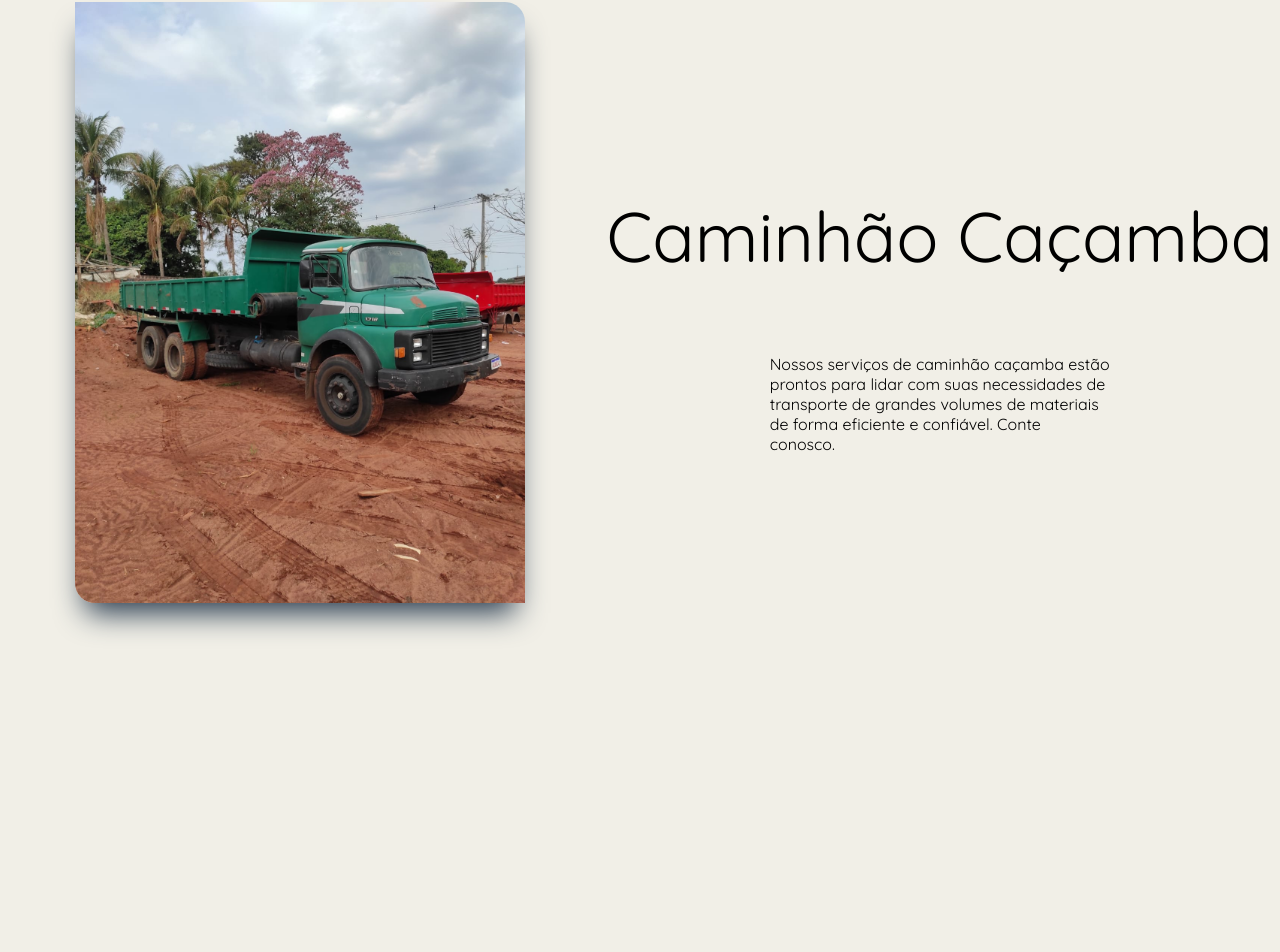
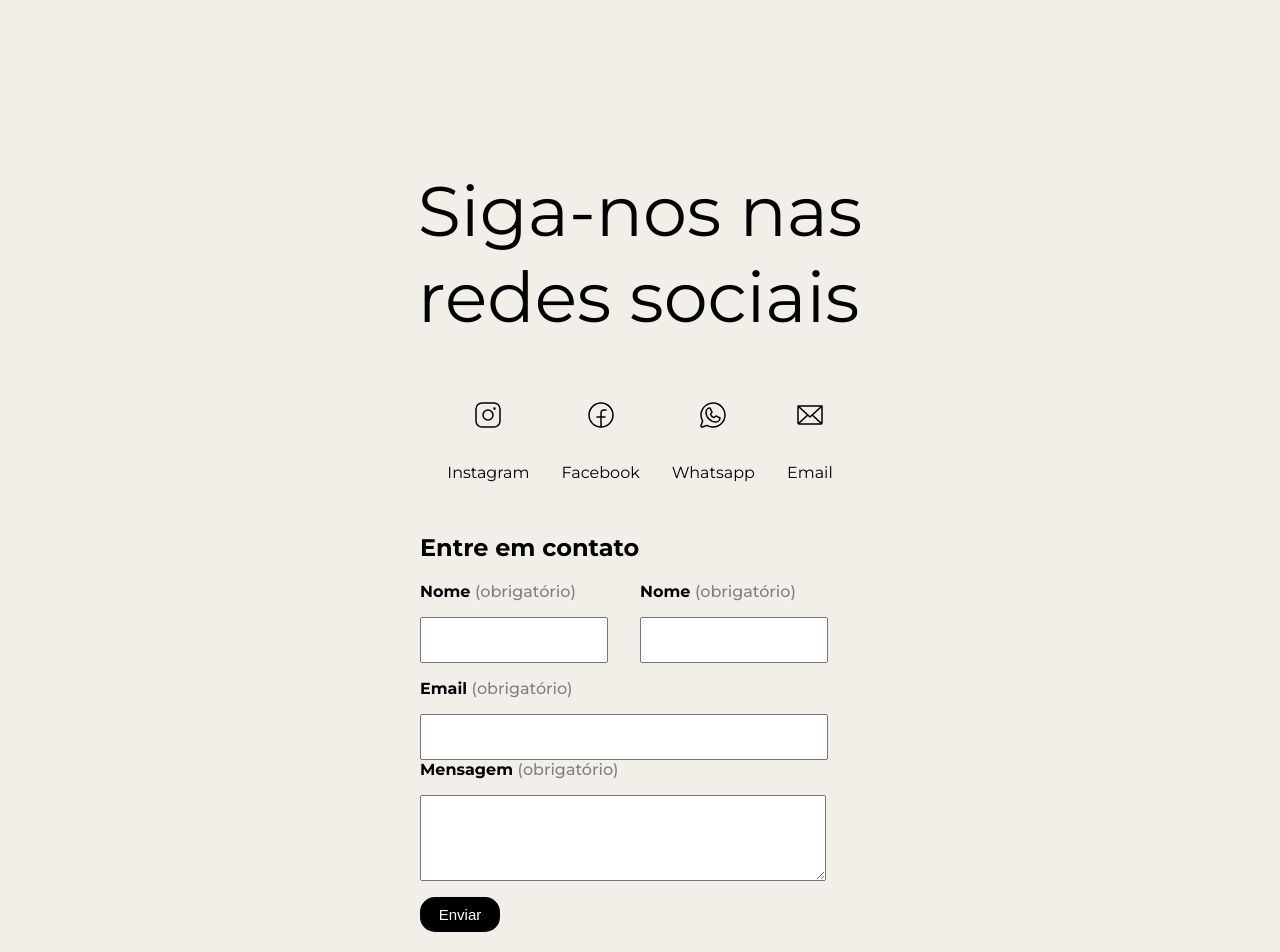
Before and after one commit to AlmirJrDev/JMOCCITERRAPLANAGEM, a React (Vite) app: page / in a window 1280 px wide. Shown: the part 4224-5176 px from the top of the page. Before the commit the page ends 5147 px from the top, so only its background shows below. Built offline with nearby package versions, Linux system fonts and the light colour scheme.

Commit message:
new components

```diff
--- a/index.html
+++ b/index.html
@@ -5,8 +5,8 @@
     <link rel="icon" type="image/svg+xml" href="/vite.svg" />
     <meta name="viewport" content="width=device-width, initial-scale=1.0" />
     <link rel="preconnect" href="https://fonts.googleapis.com">
-    <link rel="preconnect" href="https://fonts.gstatic.com" crossorigin>
-    <link href="https://fonts.googleapis.com/css2?family=Quicksand:wght@400;500&family=Roboto:wght@400;500;700&display=swap" rel="stylesheet">
+<link rel="preconnect" href="https://fonts.gstatic.com" crossorigin>
+<link href="https://fonts.googleapis.com/css2?family=Montserrat:wght@300;400;500;700&display=swap" rel="stylesheet">
     <title>Vite + React + TS</title>
   </head>
   <body>
--- a/package.json
+++ b/package.json
@@ -10,7 +10,9 @@
     "preview": "vite preview"
   },
   "dependencies": {
+    "@phosphor-icons/react": "^2.0.10",
     "@types/styled-components": "^5.1.26",
+    "phosphor-icons": "^1.4.2",
     "react": "^18.2.0",
     "react-dom": "^18.2.0",
     "styled-components": "^6.0.7"
--- a/src/App.tsx
+++ b/src/App.tsx
@@ -4,6 +4,8 @@ import GlobalStyle from "./global/globalStyles"
 import { ContainerMain } from "./components/Container"
 import { Service } from "./components/Service"
 import { Tools } from "./components/Tools"
+import { Medias } from "./components/Medias"
+import { Contact } from "./components/Contact"
 
 
 function App() {
@@ -16,6 +18,8 @@ function App() {
       <ContainerMain/>
       <Service/>
       <Tools/>
+      <Medias/>
+      <Contact/>
    </Fragment>
   )
 }
--- /dev/null
+++ b/src/components/Contact/index.tsx
@@ -0,0 +1,38 @@
+import { ContainerContact, DivImg, FormContainer, FormGroup } from "./style";
+
+
+export function Contact() {
+
+
+
+
+  return(
+    <ContainerContact>
+      <DivImg>
+
+      </DivImg>
+
+      <FormContainer>
+        <h2>Entre em contato</h2>
+
+        <form action="">
+          <FormGroup>
+            <div>
+              <label>Nome <span>(obrigatório)</span></label>
+              <input type="text" name="Nome" id="" />
+            </div>
+            <div>
+              <label>Nome <span>(obrigatório)</span></label>
+              <input type="text" name="Sobrenome" id="" />
+            </div>
+          </FormGroup>
+          <label>Email <span>(obrigatório)</span></label>
+          <input type="email" name="Sobrenome" id="" />
+          <label>Mensagem <span>(obrigatório)</span></label>
+          <textarea> </textarea>
+          <button>Enviar</button>
+        </form>
+      </FormContainer>
+    </ContainerContact>
+  )
+}
--- /dev/null
+++ b/src/components/Contact/style.ts
@@ -0,0 +1,100 @@
+import { styled } from "styled-components";
+
+export const ContainerContact = styled.section`
+  display: flex;
+  align-items: center;
+  justify-content: center;
+
+
+
+`
+export const DivImg = styled.div`
+  display: flex;
+  align-items: center;
+  justify-content: center;
+  img{
+
+  object-fit: cover;
+    height: 400px;
+    width: 800px;
+
+
+  }
+`
+export const FormContainer = styled.div`
+  display: flex;
+  align-items: flex-start;
+  justify-content: center;
+  flex-direction: column;
+
+  form{
+    display: flex;
+    align-items: flex-start;
+    justify-content: center;
+    flex-direction: column;
+  }
+
+  label{
+    align-items: flex-start;
+      margin-bottom: 1rem;
+      font-weight: bold;
+    }
+
+    span{
+      font-weight: 500;
+      color: gray
+    }
+
+    input{
+      width: 400px;
+      height: 40px;
+    }
+
+    textarea{
+      width: 400px;
+      height: 80px;
+
+      margin-bottom: 1rem;
+    }
+
+    button{
+      font-size: 15px;
+      background: #000;
+      border: none;
+      color: #fff;
+      width: 80px;
+      height: 35px;
+      border-radius: 15px;
+      margin-bottom: 2rem;
+    }
+`
+
+export const FormGroup = styled.div`
+    display: flex;
+    align-items: center;
+    justify-content: center;
+
+    div{
+      display: flex;
+    align-items: flex-start;
+    justify-content: center;
+    flex-direction: column;
+    margin-right: 2rem;
+    margin-bottom: 1rem;
+
+    label{
+      margin-bottom: 1rem;
+      font-weight: bold;
+    }
+
+    span{
+      font-weight: 500;
+      color: gray
+    }
+
+    input{
+      width: 180px;
+      height: 40px;
+    }
+   }
+`
--- a/src/components/Container/styles.ts
+++ b/src/components/Container/styles.ts
@@ -10,13 +10,14 @@ export const Container = styled.section`
     font-size: 40px;
     position: absolute;
     color: #fff;
+    font-family: 'Montserrat', sans-serif;
   }
 
   img{
     object-fit: cover;
     border-radius: 20px;
-    width: 90%;
-    height: 40%;
+    width: 1200px;
+    height: 800px;
     filter: brightness(50%);
   }
 `
--- /dev/null
+++ b/src/components/Medias/index.tsx
@@ -0,0 +1,19 @@
+import { InstagramLogo, FacebookLogo, WhatsappLogo, Envelope } from "@phosphor-icons/react";
+import { ContainerMedias, LinkGroup } from "./style";
+
+
+export function Medias() {
+  return(
+    <ContainerMedias>
+      <div>
+       <h2>Siga-nos nas <br /> redes sociais</h2>
+      </div>
+      <LinkGroup>
+        <a href=""><div> <InstagramLogo size={32} color="#000" weight="light" />Instagram</div></a>
+        <a href=""><div> <FacebookLogo size={32} color="#000" weight="light" />Facebook</div></a>
+        <a href=""><div> <WhatsappLogo size={32} color="#000" weight="light" />Whatsapp</div></a>
+        <a href=""><div> <Envelope size={32} color="#000" weight="light" />Email</div></a>
+      </LinkGroup>
+    </ContainerMedias>
+  )
+}
--- /dev/null
+++ b/src/components/Medias/style.ts
@@ -0,0 +1,37 @@
+import { styled } from "styled-components";
+
+export const ContainerMedias = styled.section`
+  display: flex;
+  justify-content: center;
+  align-items: center;
+
+  flex-direction: column;
+  margin-bottom: 2rem;
+
+
+  h2{
+  font-size: 70px;
+  font-weight: 400;
+  }
+`
+export const LinkGroup = styled.div`
+  display: flex;
+  align-items: center;
+  justify-content: space-around;
+
+  a{
+    text-decoration: none;
+    color: #000 ;
+
+  }
+
+  div{
+    gap: 2rem;
+    margin-left: 1rem;
+    margin-right: 1rem;
+    display: flex;
+    justify-content: center;
+    align-items: center;
+    flex-direction: column;
+  }
+`
--- a/src/components/Service/style.ts
+++ b/src/components/Service/style.ts
@@ -8,7 +8,7 @@ flex-direction: column;
 
 h2{
   margin-top: 4rem;
-  font-family: 'Quicksand', sans-serif;
+  font-family: 'Montserrat', sans-serif;
   font-weight: 500;
   font-size: 40px;
 }
@@ -22,7 +22,7 @@ export const DivGroup = styled.div`
     gap: 24px;
 
     h4{
-       font-family: 'Quicksand', sans-serif;
+      font-family: 'Montserrat', sans-serif;
   font-weight: 700;
       padding-left: 16px;
       border-left: 3px solid #000;
--- a/src/global/globalStyles.ts
+++ b/src/global/globalStyles.ts
@@ -7,7 +7,7 @@ const GlobalStyle = createGlobalStyle`
     padding: 0;
     box-sizing: border-box;
     background: #F1EFE7;
-    font-family: 'Quicksand', sans-serif;
+    font-family: 'Montserrat', sans-serif;
 
 
   }
```
Also changed, not shown: 1 other file (tests, documents, lock files or other folders).
